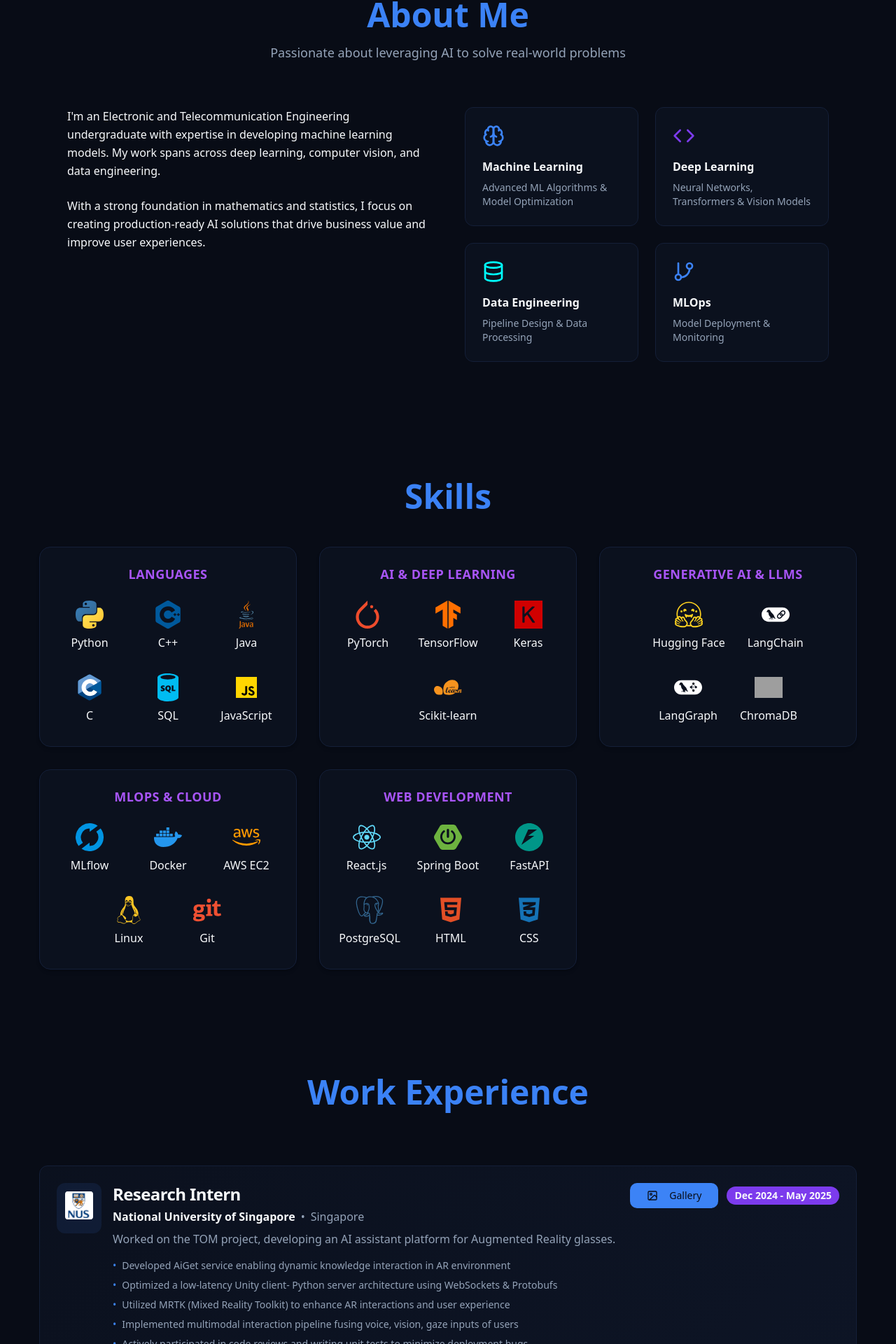
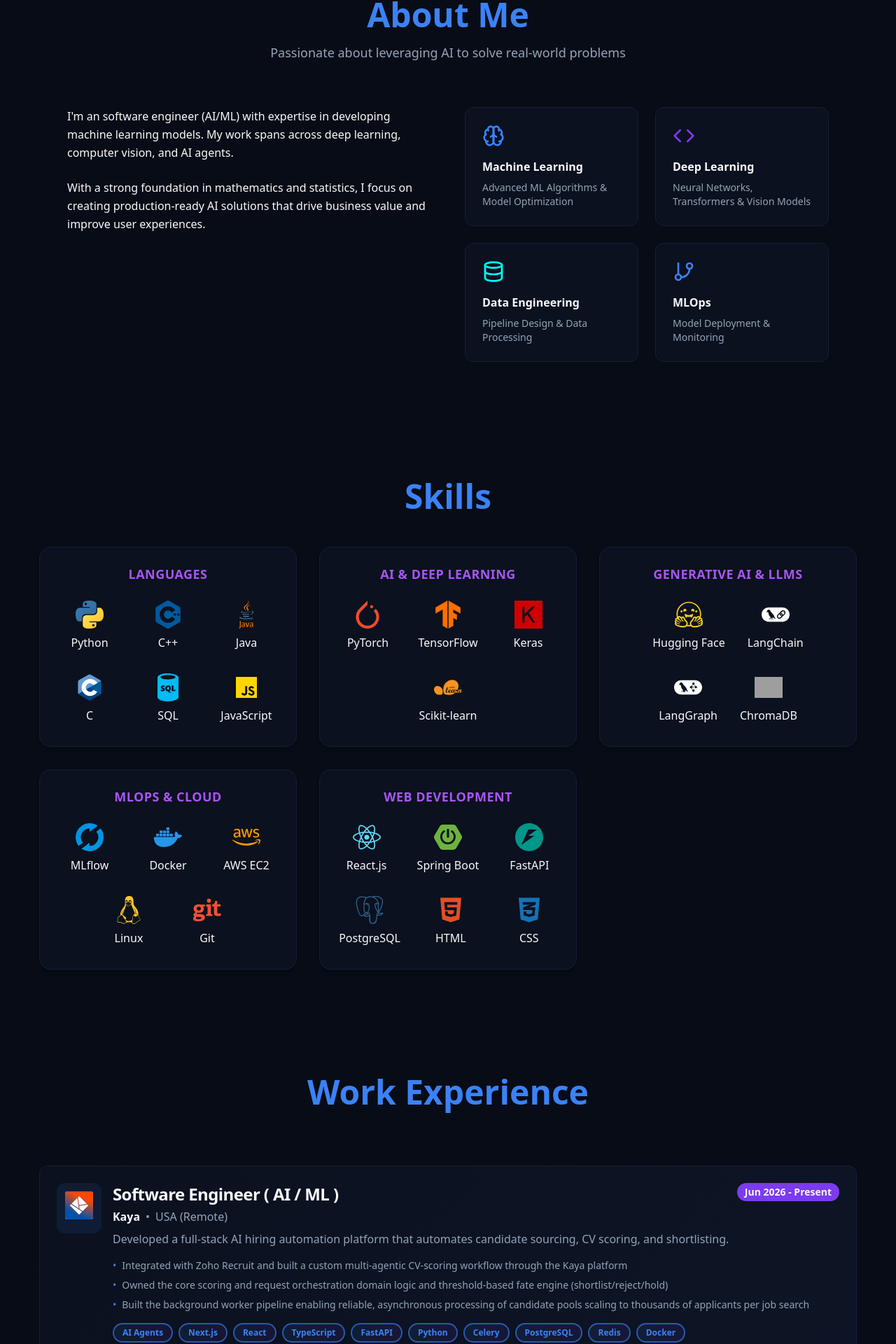
Before and after one commit to LasithaAmarasinghe/Portfolio, a React (Vite) app: page / in a window 1280 px wide. Shown: the part 901-2821 px from the top of the page at 70% size. Built offline with nearby package versions, Linux system fonts and the light colour scheme; grey boxes are pictures that could not be loaded; the HTML template or start-up script is replaced by a standard one.

Commit message:
job update

```diff
--- a/src/components/About.tsx
+++ b/src/components/About.tsx
@@ -17,8 +17,8 @@ const About = () => {
         <div className="grid md:grid-cols-2 gap-12 mb-6">
           <div className="space-y-6 animate-fade-in">
             <p className="text-foreground leading-relaxed">
-              I'm an Electronic and Telecommunication Engineering undergraduate with expertise in developing machine learning models.
-              My work spans across deep learning, computer vision, and data engineering.
+              I'm an software engineer (AI/ML) with expertise in developing machine learning models.
+              My work spans across deep learning, computer vision, and AI agents.
 
             </p>
             <p className="text-foreground leading-relaxed">
--- a/src/components/Education.tsx
+++ b/src/components/Education.tsx
@@ -11,7 +11,7 @@ const educationData = [
     location: "Sri Lanka",
     period: "Mar 2022 - Present",
     description: "CGPA: 3.88/4.00",
-    achievements: ["Dean's List Award - 6/7 Semesters", "Minor in Mathematics"],
+    achievements: ["Dean's List Award - 7 Semesters", "Batch Rank - 10/100", "Minor in Mathematics"],
     tags: [
       "Linear Algebra",
       "Calculus",
--- a/src/components/Experience.tsx
+++ b/src/components/Experience.tsx
@@ -13,8 +13,23 @@ import nus3 from "@/assets/experience/nus3.jpg";
 import nus4 from "@/assets/experience/nus4.jpg";
 import nus5 from "@/assets/experience/nus5.jpg";
 import nus6 from "@/assets/experience/nus6.jpg";
+import kaya from "@/assets/about/Kaya.jpeg";
 
 const experiences = [
+  {
+    title: "Software Engineer ( AI / ML )",
+    company: "Kaya",
+    location: "USA (Remote)",
+    period: "Jun 2026 - Present",
+    description: "Developed a full-stack AI hiring automation platform that automates candidate sourcing, CV scoring, and shortlisting.",
+    achievements: [
+      "Integrated with Zoho Recruit and built a custom multi-agentic CV-scoring workflow through the Kaya platform",
+      "Owned the core scoring and request orchestration domain logic and threshold-based fate engine (shortlist/reject/hold)",
+      "Built the background worker pipeline enabling reliable, asynchronous processing of candidate pools scaling to thousands of applicants per job search"
+    ],
+    tags: ["AI Agents", "Next.js", "React", "TypeScript", "FastAPI", "Python", "Celery", "PostgreSQL", "Redis", "Docker"],
+    logo: kaya,
+  },
   {
     title: "Research Intern",
     company: "National University of Singapore",
```
Also changed, not shown: src/assets/about/Kaya.jpeg (added).
